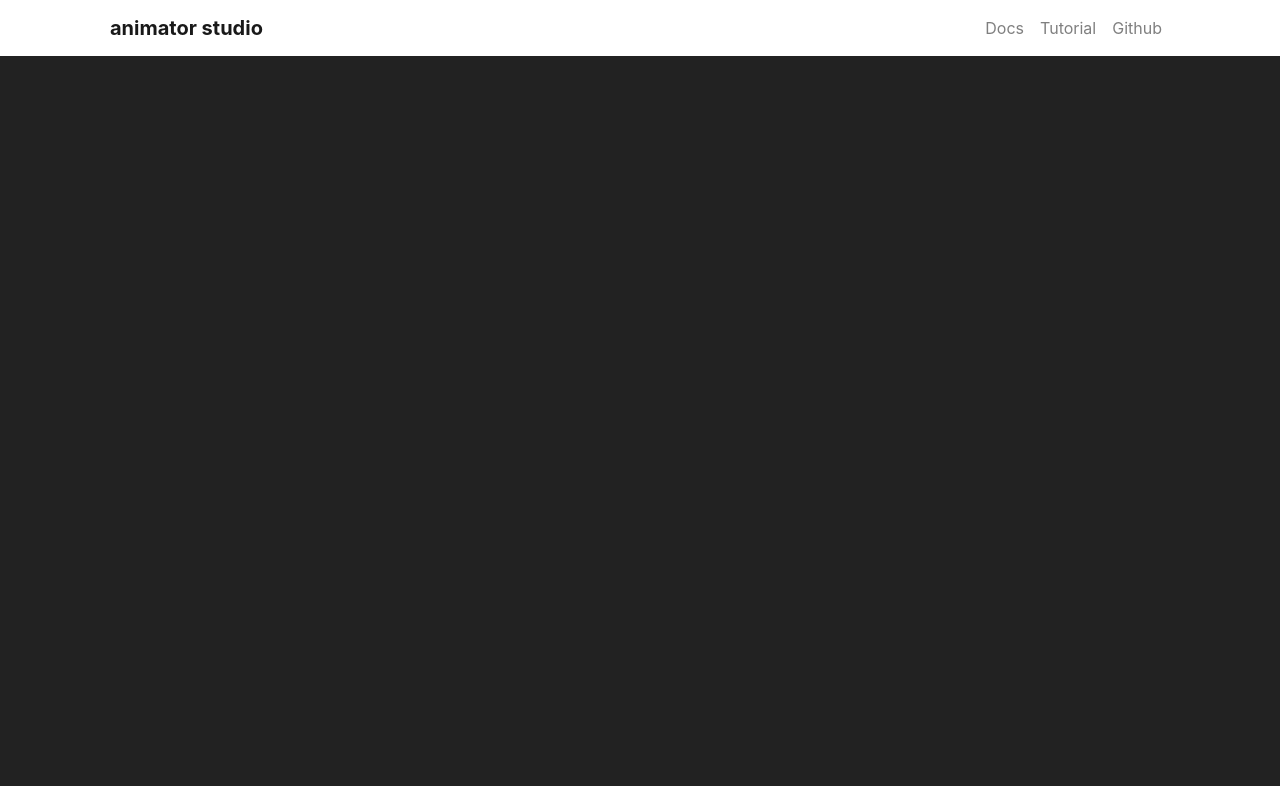
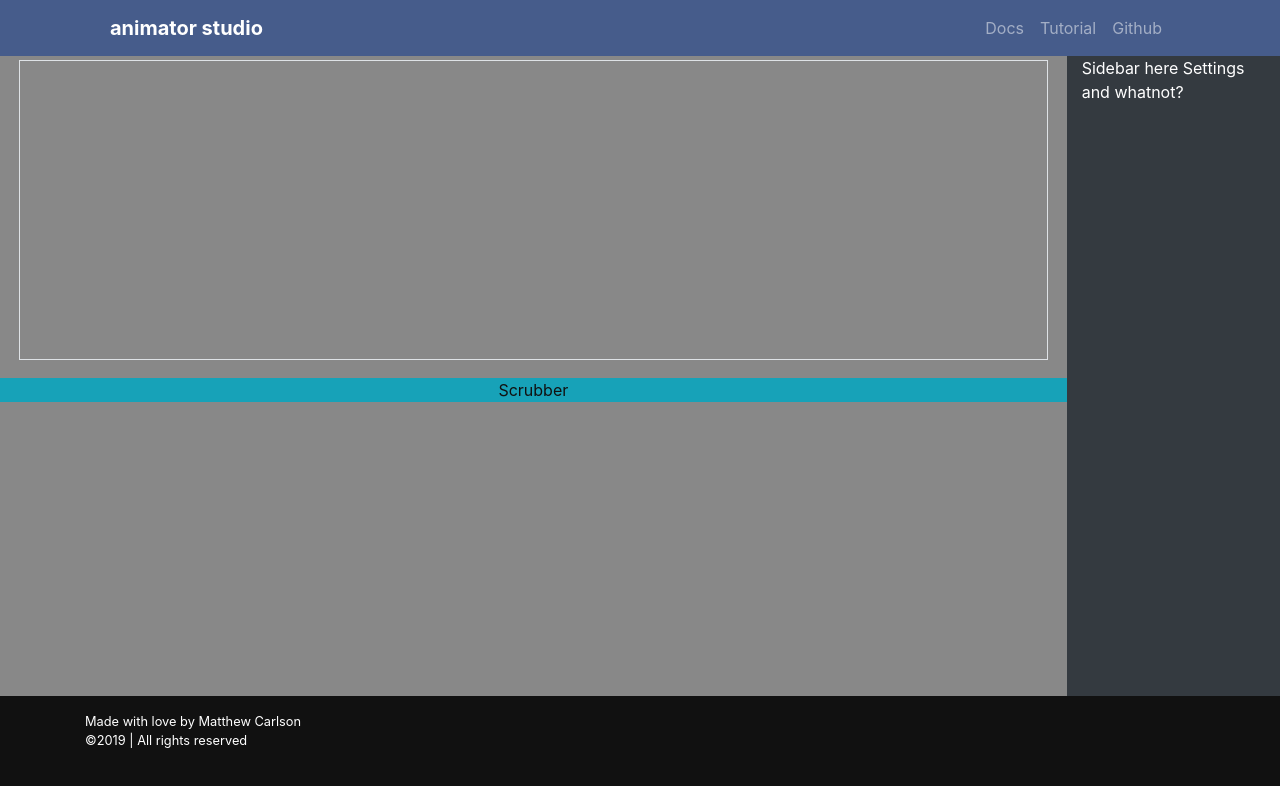
Before and after one commit to matthewfcarlson/animarrator, a Vue app: page / in a window 1280 px wide. Shown: the top 786 px of the page. Built offline with nearby package versions, Linux system fonts and the light colour scheme.

Commit message:
started to flesh out UI a bit

```diff
--- a/package.json
+++ b/package.json
@@ -11,7 +11,7 @@
     "describe": "npm-scripts-info",
     "build": "run-s clean && run-p build:dev",
     "build:dev": "webpack --config src/webpack.dev.js",
-    "build:prod": "webpack --config src/webpack.prod.js && npm run doc:html",
+    "build:prod": "webpack --config src/webpack.prod.js",
     "fix": "run-s fix:*",
     "fix:prettier": "prettier \"src/**/*.ts\" --write",
     "fix:tslint": "tslint --fix --project .",
--- a/src/App.vue
+++ b/src/App.vue
@@ -1,16 +1,22 @@
 <template>
   <div id="app" class="container-fluid" style="background-color:white">
     <NavBar />
+    <Studio />
+    <Footer />
   </div>
 </template>
 
 <script lang="ts">
 import { Component, Vue } from "vue-property-decorator";
-import NavBar from "./components/NavBar.vue"; // @ is an alias to /src
+import NavBar from "./components/NavBar.vue";
+import Studio from "./components/Studio.vue";
+import Footer from "./components/Footer.vue";
 
 @Component({
   components: {
     NavBar,
+    Studio,
+    Footer
   }
 })
 export default class App extends Vue {
--- /dev/null
+++ b/src/components/Footer.vue
@@ -0,0 +1,25 @@
+<template>
+  <div class="bg-black escape-gutters text-white py-3 text-sm">
+    <div class="container">
+      <div class="row">
+        <div class="col-md col-sm-12">
+          Made with love by Matthew Carlson<br/>
+          ©2019 | All rights reserved
+        </div>
+      </div>
+    </div>
+  </div>
+</template>
+
+<script lang="ts">
+//TODO make sure that this is at the bottom of the screen?
+import { Component, Vue } from "vue-property-decorator";
+
+@Component
+export default class Footer extends Vue {
+
+}
+</script>
+
+<style scoped lang="scss">
+</style>
--- a/src/components/NavBar.vue
+++ b/src/components/NavBar.vue
@@ -1,5 +1,6 @@
 <template>
-  <nav class="navbar navbar-expand-lg navbar-light container" role="navigation">
+  <div class="bg-primary escape-gutters">
+    <nav class="navbar navbar-expand-lg navbar-dark container" role="navigation">
       <a class="navbar-brand font-weight-bold ml-lg-4" href="/">animator studio</a>
       <button
         class="navbar-toggler"
@@ -27,6 +28,7 @@
         </ul>
       </div>
     </nav>
+  </div>
 </template>
 
 <script lang="ts">
--- /dev/null
+++ b/src/components/Studio.vue
@@ -0,0 +1,25 @@
+<template>
+    <div class="studio">
+        <div class="row">
+            <div class="col-lg-10 col-md-9 col-sm-12 mih-80 bg-gray">
+                <div class="drawing-area p-1 mb-2">
+                    <!-- write to have a certain aspect ratio of 16:10? -->
+                    <canvas style="height:300px" class="w-100 border"></canvas>
+                </div>
+                <div class="bg-info text-center escape-gutters">Scrubber</div>
+            </div>
+            <div class="col-lg-2 col-md-3 col-sm-12 bg-dark mih-80">
+                Sidebar here
+                Settings and whatnot?
+            </div>
+        </div>
+    </div>
+</template>
+
+<script lang="ts">
+import { Component, Vue } from "vue-property-decorator";
+
+@Component
+export default class Studio extends Vue {
+}
+</script>
--- a/src/index.html
+++ b/src/index.html
@@ -21,7 +21,7 @@
   <title>Animator Studio</title>
 </head>
 
-<body style="background-color:#222">
+<body style="background-color:#111">
   <noscript>
       <div class="jumbotron jumbotron-fluid">
           <div class="container">
--- a/src/scss/custom.scss
+++ b/src/scss/custom.scss
@@ -33,9 +33,22 @@ $spacers: (
   color:white;
 }
 
+.bg-dark {
+  background-color:#444;
+  color:white;
+}
+
+.bg-gray {
+  background-color: #888;
+}
+
 a.link-white, .link-white a{
   color:white;
 }
 a.link-white:hover, .link-white a:hover{
   color:blue;
 }
+
+.mih-80 {
+  min-height:80vh;
+}
```
Also changed, not shown: src/components/Canvas.vue (deleted), 10 other files (tests, documents, lock files or other folders). Lines whose indentation alone changed are shown as unchanged.
